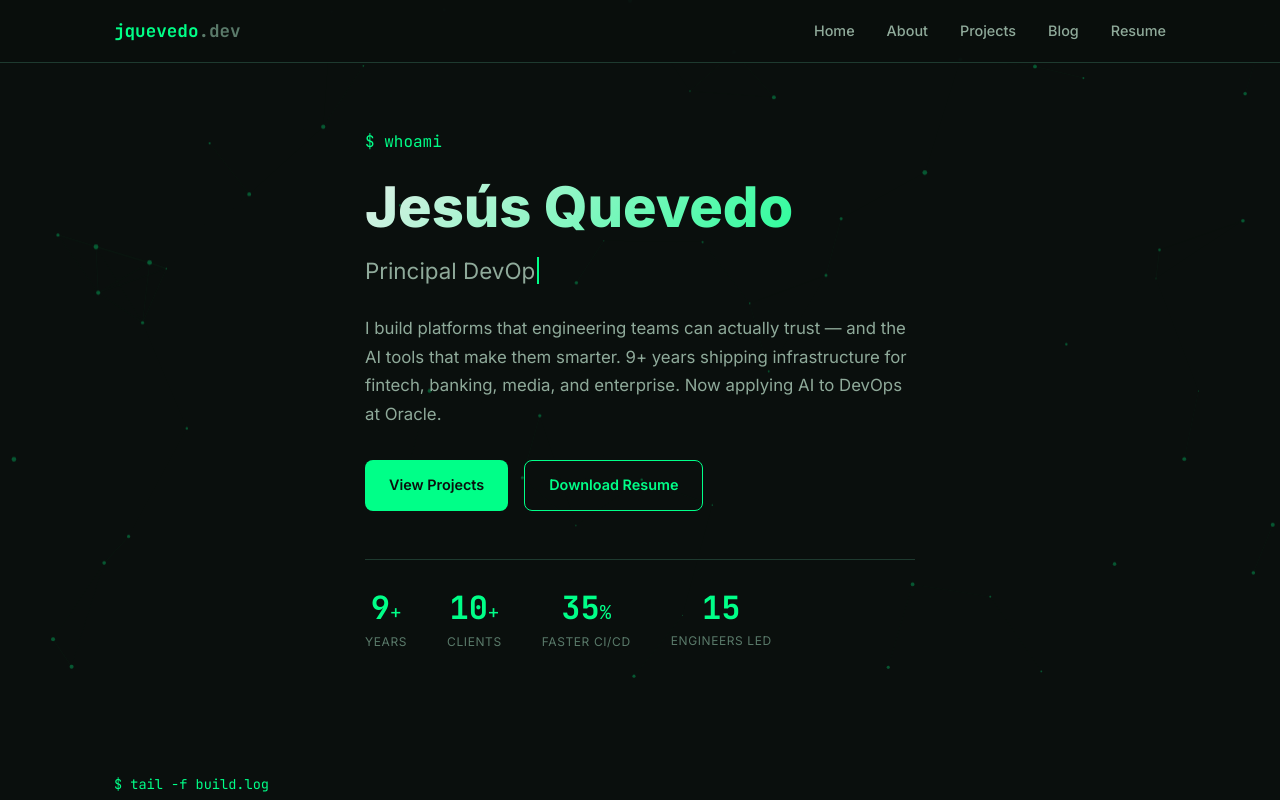
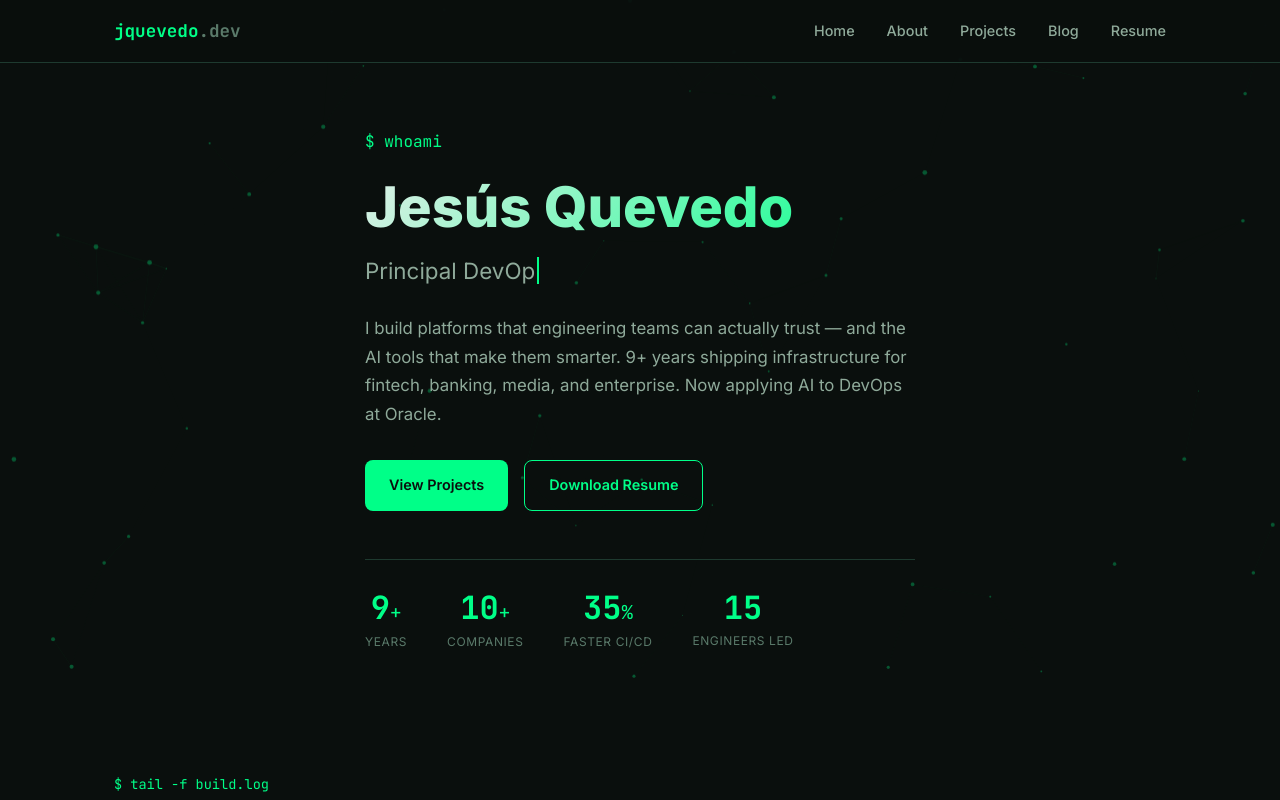
Before and after one commit to jquevedo1196/portafolio, an Astro site: page / in a window 1280 px wide. Shown: the top 800 px of the page. Built offline with nearby package versions, Linux system fonts and the light colour scheme; Astro itself is replaced by a stand-in of ours; animation ran at ten frames a second.

Commit message:
Revert stat label back to Companies
Co-Authored-By: Claude Opus 4.6 <noreply@anthropic.com>

```diff
--- a/src/pages/index.astro
+++ b/src/pages/index.astro
@@ -99,7 +99,7 @@ const experience = [
           </div>
           <div class="stat">
             <span class="stat-number" data-target="10">0</span><span class="stat-plus">+</span>
-            <span class="stat-label">Clients</span>
+            <span class="stat-label">Companies</span>
           </div>
           <div class="stat">
             <span class="stat-number" data-target="35">0</span><span class="stat-plus">%</span>
```
